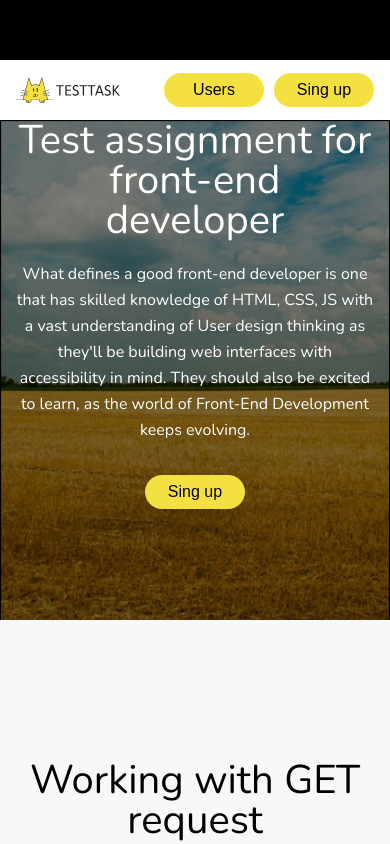
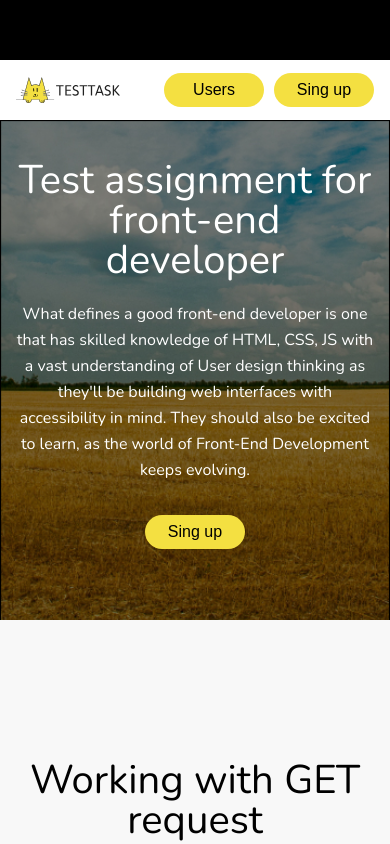
Before and after one commit to PylSerg/abz-test-task, a React (Create React App) app: page / in a window 390 px wide. Shown: the top 844 px of the page. Built offline with nearby package versions, Linux system fonts and the light colour scheme; no server answers.

Commit message:
adds tablet styles

```diff
--- a/src/sass/components/_hero.scss
+++ b/src/sass/components/_hero.scss
@@ -12,10 +12,24 @@
 	background-image: url("../../assets/hero-360.jpg");
 	background-repeat: no-repeat;
 	background-size: cover;
+
+	@media screen and (min-width: 768px) {
+		justify-content: center;
+
+		background-image: url("../../assets/hero-768.jpg");
+	}
 }
 
-.hero__title {
+.hero__text {
+	width: 100%;
+
 	margin-top: 40px;
+
+	@media screen and (min-width: 768px) {
+		width: 380px;
+
+		margin-top: 0;
+	}
 }
 
 .hero__subtitle {
```
Also changed, not shown: src/assets/hero-768.jpg (added).
